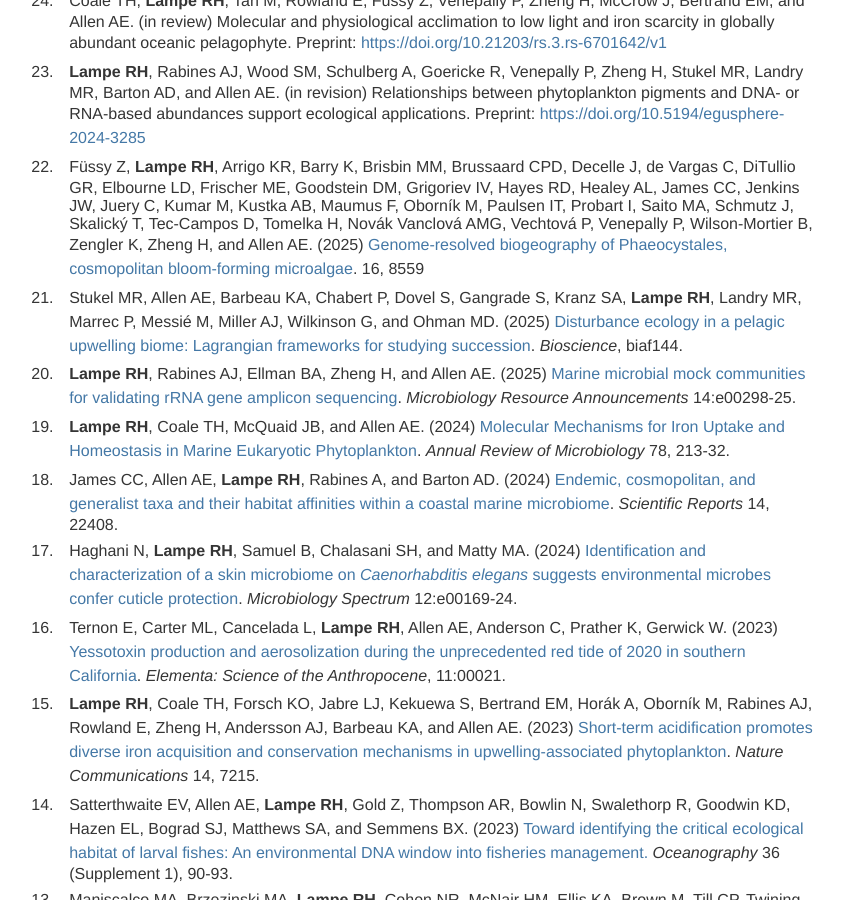
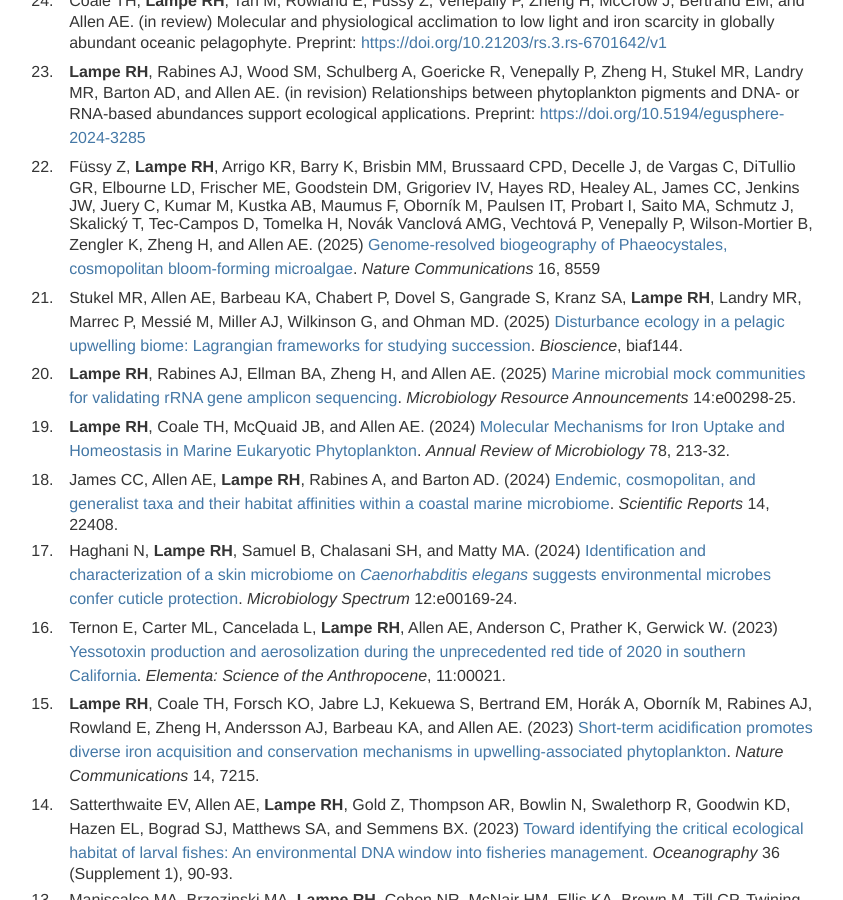
Before and after one commit to rhlampe/rhlampe.github.io, a Jekyll site: the page built from publications/index.html, in a window 1280 px wide and 900 px high, scrolled down 549 px. Shown: the whole window, without its empty margins (222-1065 px from the left). Built offline with Jekyll 4.4.1, drawn with Linux system fonts in a browser that asks for light colours.

Commit message:
fix upbs

```diff
--- a/publications/index.html
+++ b/publications/index.html
@@ -18,7 +18,7 @@
   <li><b>Lampe RH</b>, Wood-Rocca SM, and Allen AE. (in review) Phytoplankton community responses to environmental change in the California Current Ecosystem.</li>
   <li>Coale TH, <b>Lampe RH</b>, Tan M, Rowland E, F&#252;ssy Z, Venepally P, Zheng H, McCrow J, Bertrand EM, and Allen AE. (in review) Molecular and physiological acclimation to low light and iron scarcity in globally abundant oceanic pelagophyte. Preprint: <a href="https://doi.org/10.21203/rs.3.rs-6701642/v1">https://doi.org/10.21203/rs.3.rs-6701642/v1</a></li>
   <li><b>Lampe RH</b>, Rabines AJ, Wood SM, Schulberg A, Goericke R, Venepally P, Zheng H, Stukel MR, Landry MR, Barton AD, and Allen AE. (in revision) Relationships between phytoplankton pigments and DNA- or RNA-based abundances support ecological applications. Preprint: <a href="https://doi.org/10.5194/egusphere-2024-3285">https://doi.org/10.5194/egusphere-2024-3285</a></li>
-  <li>F&#252;ssy Z, <b>Lampe RH</b>, Arrigo KR, Barry K, Brisbin MM, Brussaard CPD, Decelle J, de Vargas C, DiTullio GR, Elbourne LD, Frischer ME, Goodstein DM, Grigoriev IV, Hayes RD, Healey AL, James CC, Jenkins JW, Juery C, Kumar M, Kustka AB, Maumus F, Oborn&iacute;k M, Paulsen IT, Probart I, Saito MA, Schmutz J, Skalick&#253; T, Tec-Campos D, Tomelka H, Nov&#225;k Vanclov&#225; AMG, Vechtov&#225; P, Venepally P, Wilson-Mortier B, Zengler K, Zheng H, and Allen AE. (2025) <a href="https://doi.org/10.1038/s41467-025-63565-1">Genome-resolved biogeography of Phaeocystales, cosmopolitan bloom-forming microalgae</a>. 16, 8559</li>
+  <li>F&#252;ssy Z, <b>Lampe RH</b>, Arrigo KR, Barry K, Brisbin MM, Brussaard CPD, Decelle J, de Vargas C, DiTullio GR, Elbourne LD, Frischer ME, Goodstein DM, Grigoriev IV, Hayes RD, Healey AL, James CC, Jenkins JW, Juery C, Kumar M, Kustka AB, Maumus F, Oborn&iacute;k M, Paulsen IT, Probart I, Saito MA, Schmutz J, Skalick&#253; T, Tec-Campos D, Tomelka H, Nov&#225;k Vanclov&#225; AMG, Vechtov&#225; P, Venepally P, Wilson-Mortier B, Zengler K, Zheng H, and Allen AE. (2025) <a href="https://doi.org/10.1038/s41467-025-63565-1">Genome-resolved biogeography of Phaeocystales, cosmopolitan bloom-forming microalgae</a>. <i>Nature Communications</i> 16, 8559</li>
   <li>Stukel MR, Allen AE, Barbeau KA, Chabert P, Dovel S, Gangrade S, Kranz SA, <b>Lampe RH</b>, Landry MR, Marrec P, Messi&eacute; M, Miller AJ, Wilkinson G, and Ohman MD. (2025) <a href="https://doi.org/10.1093/biosci/biaf144">Disturbance ecology in a pelagic upwelling biome: Lagrangian frameworks for studying succession</a>. <i>Bioscience</i>, biaf144.</li>
   <li><b>Lampe RH</b>, Rabines AJ, Ellman BA, Zheng H, and Allen AE. (2025) <a href="https://doi.org/10.1128/mra.00298-25">Marine microbial mock communities for validating rRNA gene amplicon sequencing</a>. <i>Microbiology Resource Announcements</i> 14:e00298-25.</li>
   <li><b>Lampe RH</b>, Coale TH, McQuaid JB, and Allen AE. (2024) <a href="https://doi.org/10.1146/annurev-micro-041222-023252">Molecular Mechanisms for Iron Uptake and Homeostasis in Marine Eukaryotic Phytoplankton</a>. <i>Annual Review of Microbiology</i> 78, 213-32.</li>
```
